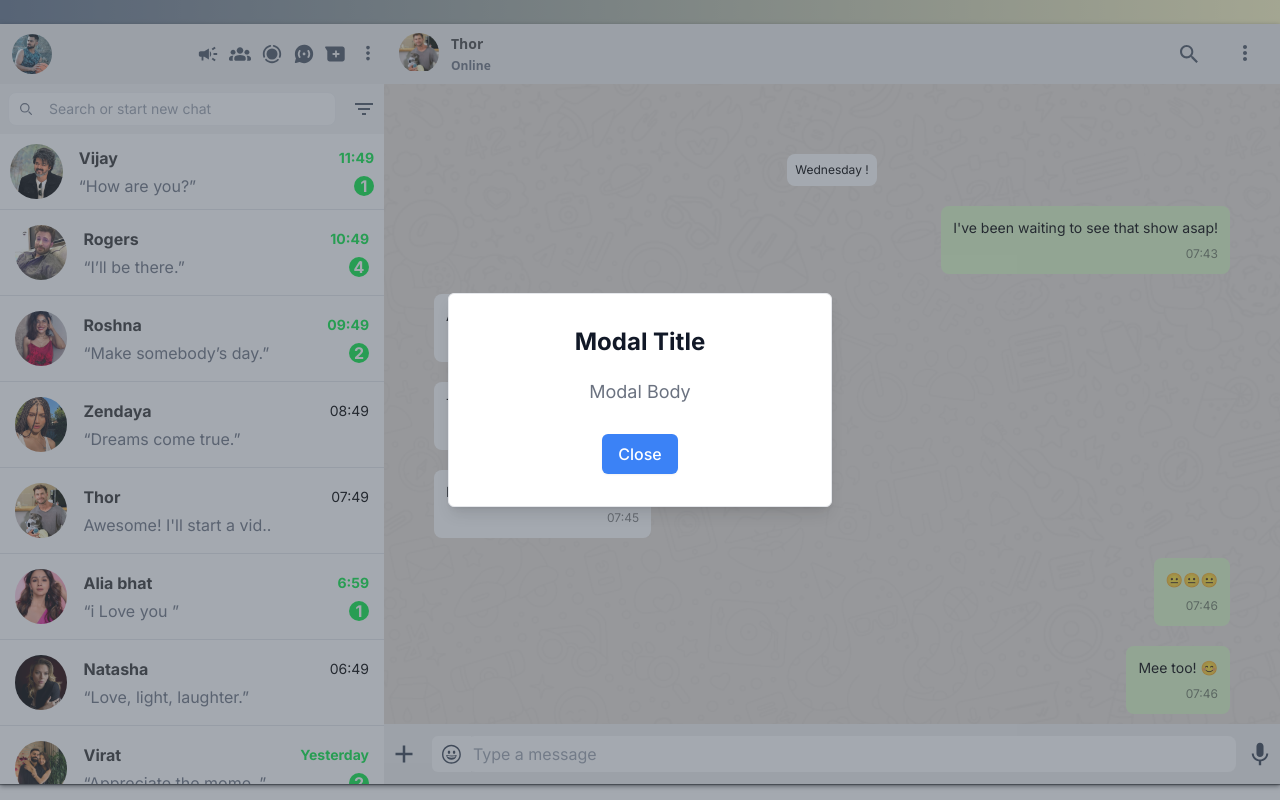
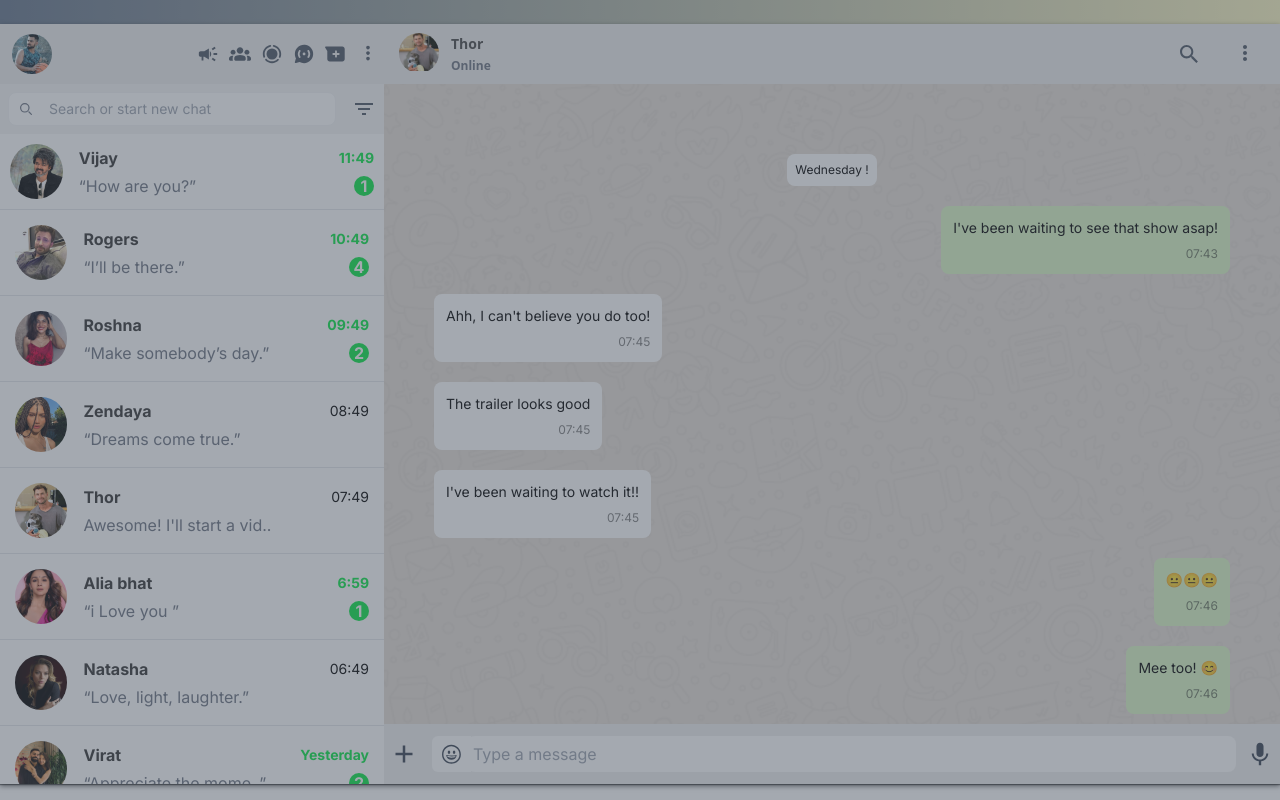
Before and after one commit to Hariprasath390/Whatsapp-messenger, a Next.js app: page / in a window 1280 px wide. Both pictures are taken after a click on the button 208 px from the left and 54 px from the top of the page. Built offline with nearby package versions, Linux system fonts and the light colour scheme.

Commit message:
modified

```diff
--- a/src/app/components/Modal.js
+++ b/src/app/components/Modal.js
@@ -13,14 +13,14 @@ function Modal() {
       className="fixed inset-0 bg-gray-600 bg-opacity-50 overflow-y-auto h-full w-full flex items-center justify-center"
       onClick={handleClose}
     >
-      <div className="p-8 border w-96 shadow-lg rounded-md bg-white">
+      {/* <div className="p-8 border w-96 shadow-lg rounded-md bg-white">
         <div className="text-center">
-          <h3 className="text-2xl font-bold text-gray-900">Modal Title</h3>
+          <h3 className="text-2xl font-bold text-gray-900"></h3>
           <div className="mt-2 px-7 py-3">
-            <p className="text-lg text-gray-500">Modal Body</p>
+            <p className="text-lg text-gray-500"></p>
           </div>
           <div className="flex justify-center mt-4">
-            {/* Call handleClose when the button is clicked */}
+
             <button
               onClick={handleClose}
               className="px-4 py-2 bg-blue-500 text-white text-base font-medium rounded-md shadow-sm hover:bg-gray-400 focus:outline-none focus:ring-2 focus:ring-gray-300"
@@ -29,7 +29,7 @@ function Modal() {
             </button>
           </div>
         </div>
-      </div>
+      </div> */}
     </div>
   ) : null;
 }
```
